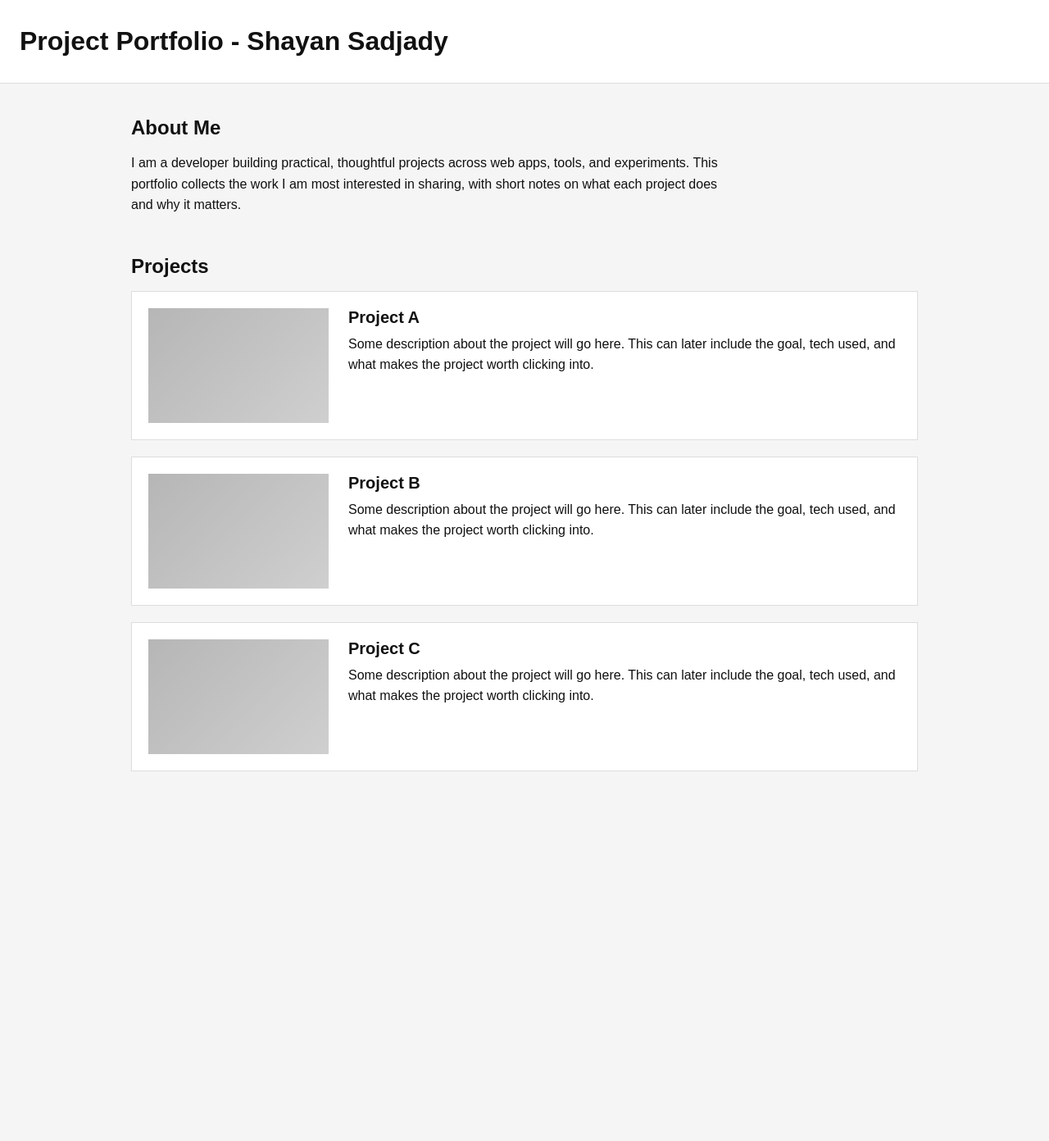
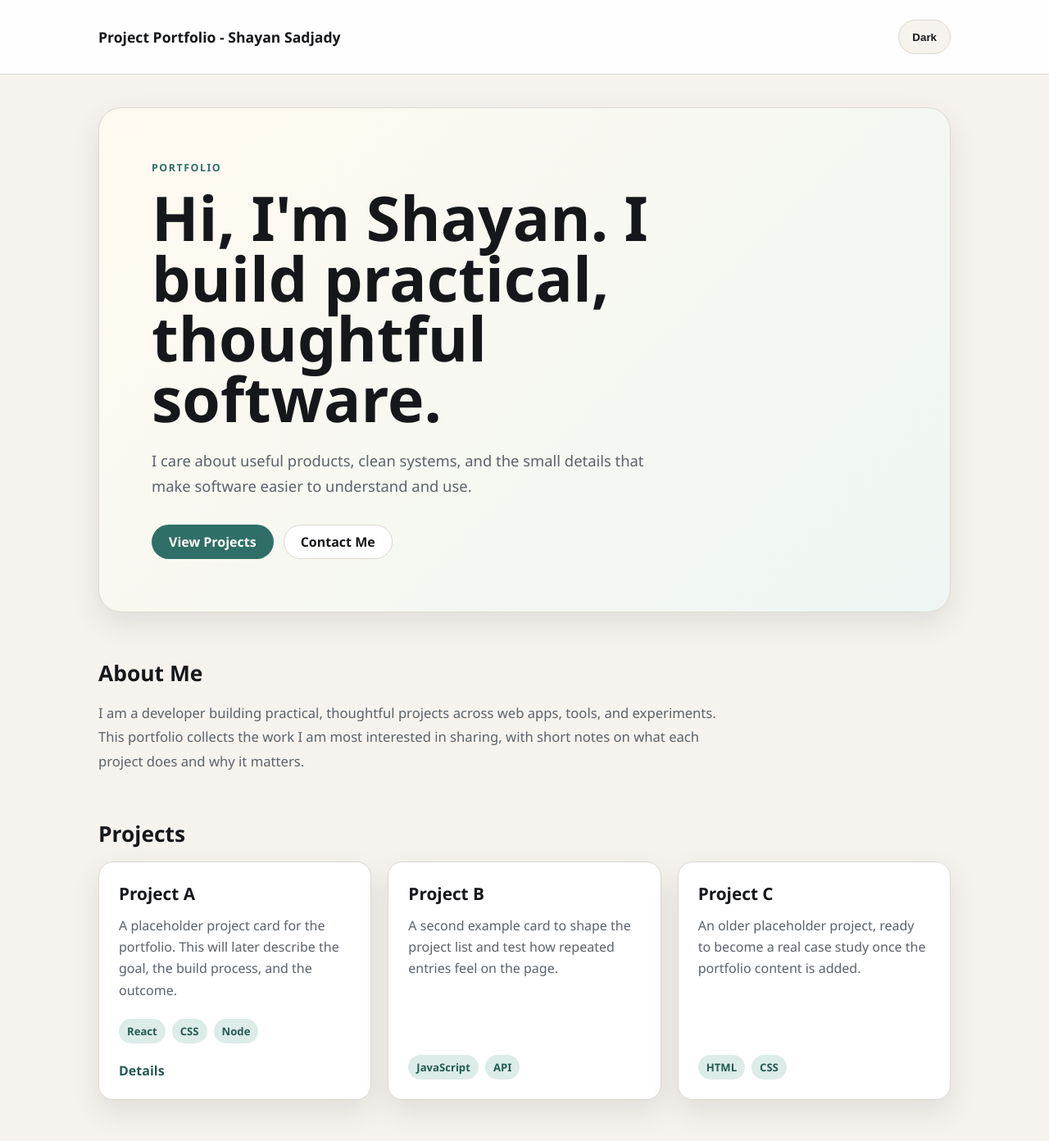
Before and after one commit to 2Fang/projects-website, a React (Vite) app: page / in a window 1280 px wide. Shown: the top 1392 px of the page at 82% size. Before the commit the page ends 1029 px from the top, so only its background shows below. Built offline with nearby package versions, Linux system fonts and the light colour scheme.

Commit message:
[PW-2] styling

```diff
--- a/package.json
+++ b/package.json
@@ -3,7 +3,8 @@
   "version": "1.0.0",
   "private": true,
   "scripts": {
-    "dev": "vite"
+    "dev": "vite",
+    "build": "vite build"
   },
   "dependencies": {
     "@vitejs/plugin-react": "^6.0.1",
--- a/src/styles.css
+++ b/src/styles.css
@@ -1,83 +1,296 @@
+:root {
+  --bg: #f6f3ee;
+  --bg-soft: #ffffff;
+  --bg-hero: linear-gradient(135deg, #fffaf0 0%, #eef6f3 100%);
+  --text: #15171a;
+  --text-muted: #5b626b;
+  --border: #ddd7cf;
+  --accent: #2f6f67;
+  --accent-strong: #255a53;
+  --accent-soft: #dcece8;
+  --shadow: 0 14px 34px rgba(30, 38, 45, 0.1);
+  --shadow-hover: 0 20px 44px rgba(30, 38, 45, 0.16);
+}
+
+:root[data-theme="dark"] {
+  --bg: #111315;
+  --bg-soft: #1a1d20;
+  --bg-hero: linear-gradient(135deg, #1d2324 0%, #15191f 100%);
+  --text: #f3f0ea;
+  --text-muted: #b7b0a6;
+  --border: #2e3438;
+  --accent: #8fd4c8;
+  --accent-strong: #b6eee5;
+  --accent-soft: #203a37;
+  --shadow: 0 14px 34px rgba(0, 0, 0, 0.28);
+  --shadow-hover: 0 20px 44px rgba(0, 0, 0, 0.4);
+}
+
+* {
+  box-sizing: border-box;
+}
+
+html {
+  scroll-behavior: smooth;
+}
+
 body {
   margin: 0;
-  font-family: Arial, sans-serif;
-  background: #f5f5f5;
-  color: #111;
+  font-family:
+    "Aptos", "Segoe UI", system-ui, -apple-system, BlinkMacSystemFont,
+    sans-serif;
+  background: var(--bg);
+  color: var(--text);
+  transition:
+    background-color 180ms ease,
+    color 180ms ease;
+}
+
+a {
+  color: inherit;
 }
 
 .site-header {
-  padding: 32px 24px;
-  background: #ffffff;
-  border-bottom: 1px solid #dddddd;
+  display: flex;
+  align-items: center;
+  justify-content: space-between;
+  gap: 20px;
+  padding: 24px max(24px, calc((100vw - 1040px) / 2));
+  background: color-mix(in srgb, var(--bg-soft) 92%, transparent);
+  border-bottom: 1px solid var(--border);
 }
 
 .site-header h1 {
   margin: 0;
-  font-size: 2rem;
+  font-size: 1.1rem;
+  font-weight: 700;
+}
+
+.theme-toggle,
+.button {
+  display: inline-flex;
+  align-items: center;
+  justify-content: center;
+  min-height: 42px;
+  border-radius: 999px;
+  font-weight: 700;
+  text-decoration: none;
+  transition:
+    transform 160ms ease,
+    background-color 180ms ease,
+    border-color 180ms ease,
+    color 180ms ease;
+}
+
+.theme-toggle {
+  padding: 0 16px;
+  border: 1px solid var(--border);
+  background: var(--bg);
+  color: var(--text);
+  cursor: pointer;
+}
+
+.theme-toggle:hover,
+.button:hover {
+  transform: translateY(-2px);
 }
 
 .page-content {
-  width: min(960px, calc(100% - 48px));
+  width: min(1040px, calc(100% - 48px));
   margin: 0 auto;
-  padding: 40px 0;
+  padding: 40px 0 72px;
+}
+
+.hero-section {
+  padding: 64px;
+  margin-bottom: 56px;
+  border: 1px solid var(--border);
+  border-radius: 28px;
+  background: var(--bg-hero);
+  box-shadow: var(--shadow);
+}
+
+.hero-eyebrow {
+  margin: 0 0 16px;
+  color: var(--accent);
+  font-size: 0.78rem;
+  font-weight: 800;
+  letter-spacing: 0.12em;
+  text-transform: uppercase;
+}
+
+.hero-section h2 {
+  max-width: 760px;
+  margin: 0;
+  font-size: clamp(2.5rem, 6vw, 4.7rem);
+  line-height: 0.98;
+}
+
+.hero-section p:not(.hero-eyebrow) {
+  max-width: 640px;
+  margin: 22px 0 0;
+  color: var(--text-muted);
+  font-size: 1.15rem;
+  line-height: 1.7;
+}
+
+.hero-actions {
+  display: flex;
+  flex-wrap: wrap;
+  gap: 12px;
+  margin-top: 32px;
+}
+
+.button {
+  padding: 0 20px;
+  border: 1px solid transparent;
+}
+
+.button-primary {
+  background: var(--accent);
+  color: var(--bg-soft);
+}
+
+.button-primary:hover {
+  background: var(--accent-strong);
+}
+
+.button-secondary {
+  border-color: var(--border);
+  background: var(--bg-soft);
+  color: var(--text);
 }
 
 .summary-section,
 .projects-section {
-  margin-bottom: 48px;
+  margin-bottom: 56px;
 }
 
 .summary-section h2,
 .projects-section h2 {
   margin: 0 0 16px;
-  font-size: 1.5rem;
+  font-size: 1.65rem;
 }
 
 .summary-section p {
-  max-width: 720px;
+  max-width: 760px;
   margin: 0;
-  font-size: 1rem;
-  line-height: 1.6;
+  color: var(--text-muted);
+  font-size: 1.04rem;
+  line-height: 1.75;
 }
 
 .project-list {
   display: grid;
+  grid-template-columns: repeat(3, minmax(0, 1fr));
   gap: 20px;
 }
 
 .project-card {
-  display: grid;
-  grid-template-columns: 220px 1fr;
-  gap: 24px;
-  padding: 20px;
-  background: #ffffff;
-  border: 1px solid #dddddd;
+  display: flex;
+  min-height: 260px;
+  flex-direction: column;
+  gap: 22px;
+  padding: 24px;
+  border: 1px solid var(--border);
+  border-radius: 18px;
+  background: var(--bg-soft);
+  box-shadow: var(--shadow);
+  transition:
+    transform 180ms ease,
+    border-color 180ms ease,
+    box-shadow 180ms ease,
+    background-color 180ms ease;
 }
 
-.project-image {
-  min-height: 140px;
-  background:
-    linear-gradient(135deg, rgba(0, 0, 0, 0.12), rgba(0, 0, 0, 0)),
-    #cfcfcf;
+.project-card:hover {
+  transform: translateY(-5px);
+  border-color: color-mix(in srgb, var(--accent) 55%, var(--border));
+  box-shadow: var(--shadow-hover);
 }
 
-.project-details h3 {
-  margin: 0 0 8px;
-  font-size: 1.25rem;
+.project-card-content {
+  display: grid;
+  gap: 12px;
 }
 
-.project-details p {
+.project-card h3 {
   margin: 0;
-  line-height: 1.6;
+  font-size: 1.3rem;
+}
+
+.project-card p {
+  margin: 0;
+  color: var(--text-muted);
+  line-height: 1.65;
+}
+
+.tech-tags {
+  display: flex;
+  flex-wrap: wrap;
+  gap: 8px;
+  padding: 0;
+  margin: auto 0 0;
+  list-style: none;
+}
+
+.tech-tags li {
+  padding: 6px 10px;
+  border-radius: 999px;
+  background: var(--accent-soft);
+  color: var(--accent-strong);
+  font-size: 0.82rem;
+  font-weight: 700;
+}
+
+.project-links {
+  display: flex;
+  flex-wrap: wrap;
+  gap: 12px;
+}
+
+.project-links a {
+  color: var(--accent-strong);
+  font-weight: 800;
+  text-decoration: none;
+}
+
+.project-links a:hover {
+  text-decoration: underline;
+}
+
+@media (max-width: 860px) {
+  .project-list {
+    grid-template-columns: 1fr;
+  }
+
+  .project-card {
+    min-height: auto;
+  }
 }
 
 @media (max-width: 640px) {
-  .page-content {
-    width: min(100% - 32px, 960px);
-    padding: 32px 0;
+  .site-header {
+    align-items: flex-start;
+    flex-direction: column;
   }
 
-  .project-card {
-    grid-template-columns: 1fr;
+  .page-content {
+    width: min(100% - 32px, 1040px);
+    padding: 28px 0 56px;
+  }
+
+  .hero-section {
+    padding: 36px 24px;
+    border-radius: 20px;
+  }
+
+  .hero-section h2 {
+    font-size: 2.45rem;
+  }
+
+  .button,
+  .theme-toggle {
+    width: 100%;
   }
 }
--- a/src/ui/App.jsx
+++ b/src/ui/App.jsx
@@ -1,4 +1,6 @@
+import { useEffect, useState } from "react";
 import Header from "./components/Header.jsx";
+import Hero from "./components/Hero.jsx";
 import ProjectList from "./components/ProjectList.jsx";
 import Summary from "./components/Summary.jsx";
 
@@ -6,28 +8,60 @@ const projects = [
   {
     title: "Project A",
     description:
-      "Some description about the project will go here. This can later include the goal, tech used, and what makes the project worth clicking into.",
-    imageAlt: "Placeholder project image"
+      "A placeholder project card for the portfolio. This will later describe the goal, the build process, and the outcome.",
+    techTags: ["React", "CSS", "Node"],
+    links: [
+      {
+        label: "Details",
+        href: "#"
+      }
+    ]
   },
   {
     title: "Project B",
     description:
-      "Some description about the project will go here. This can later include the goal, tech used, and what makes the project worth clicking into.",
-    imageAlt: "Placeholder project image"
+      "A second example card to shape the project list and test how repeated entries feel on the page.",
+    techTags: ["JavaScript", "API"],
+    links: []
   },
   {
     title: "Project C",
     description:
-      "Some description about the project will go here. This can later include the goal, tech used, and what makes the project worth clicking into.",
-    imageAlt: "Placeholder project image"
-  },
+      "An older placeholder project, ready to become a real case study once the portfolio content is added.",
+    techTags: ["HTML", "CSS"],
+    links: []
+  }
 ];
 
+function getInitialTheme() {
+  const savedTheme = localStorage.getItem("theme");
+
+  if (savedTheme === "light" || savedTheme === "dark") {
+    return savedTheme;
+  }
+
+  return window.matchMedia("(prefers-color-scheme: dark)").matches
+    ? "dark"
+    : "light";
+}
+
 function App() {
+  const [theme, setTheme] = useState(getInitialTheme);
+
+  useEffect(() => {
+    document.documentElement.dataset.theme = theme;
+    localStorage.setItem("theme", theme);
+  }, [theme]);
+
+  function toggleTheme() {
+    setTheme((currentTheme) => (currentTheme === "dark" ? "light" : "dark"));
+  }
+
   return (
     <>
-      <Header />
+      <Header theme={theme} onToggleTheme={toggleTheme} />
       <main className="page-content">
+        <Hero />
         <Summary />
         <ProjectList projects={projects} />
       </main>
--- a/src/ui/components/Header.jsx
+++ b/src/ui/components/Header.jsx
@@ -1,7 +1,15 @@
-function Header() {
+function Header({ theme, onToggleTheme }) {
   return (
     <header className="site-header">
       <h1>Project Portfolio - Shayan Sadjady</h1>
+      <button
+        className="theme-toggle"
+        type="button"
+        onClick={onToggleTheme}
+        aria-label={`Switch to ${theme === "dark" ? "light" : "dark"} mode`}
+      >
+        {theme === "dark" ? "Light" : "Dark"}
+      </button>
     </header>
   );
 }
--- /dev/null
+++ b/src/ui/components/Hero.jsx
@@ -0,0 +1,22 @@
+function Hero() {
+  return (
+    <section className="hero-section">
+      <p className="hero-eyebrow">Portfolio</p>
+      <h2>Hi, I&apos;m Shayan. I build practical, thoughtful software.</h2>
+      <p>
+        I care about useful products, clean systems, and the small details that
+        make software easier to understand and use.
+      </p>
+      <div className="hero-actions" aria-label="Portfolio actions">
+        <a className="button button-primary" href="#projects">
+          View Projects
+        </a>
+        <a className="button button-secondary" href="mailto:hello@example.com">
+          Contact Me
+        </a>
+      </div>
+    </section>
+  );
+}
+
+export default Hero;
--- /dev/null
+++ b/src/ui/components/ProjectCard.jsx
@@ -0,0 +1,30 @@
+function ProjectCard({ title, description, techTags = [], links = [] }) {
+  return (
+    <article className="project-card">
+      <div className="project-card-content">
+        <h3>{title}</h3>
+        <p>{description}</p>
+      </div>
+
+      {techTags.length > 0 && (
+        <ul className="tech-tags" aria-label={`${title} technologies`}>
+          {techTags.map((tag) => (
+            <li key={tag}>{tag}</li>
+          ))}
+        </ul>
+      )}
+
+      {links.length > 0 && (
+        <div className="project-links">
+          {links.map((link) => (
+            <a key={link.label} href={link.href}>
+              {link.label}
+            </a>
+          ))}
+        </div>
+      )}
+    </article>
+  );
+}
+
+export default ProjectCard;
--- a/src/ui/components/ProjectItem.jsx
+++ /dev/null
@@ -1,13 +0,0 @@
-function ProjectItem({ title, description, imageAlt }) {
-  return (
-    <article className="project-card">
-      <div className="project-image" aria-label={imageAlt}></div>
-      <div className="project-details">
-        <h3>{title}</h3>
-        <p>{description}</p>
-      </div>
-    </article>
-  );
-}
-
-export default ProjectItem;
--- a/src/ui/components/ProjectList.jsx
+++ b/src/ui/components/ProjectList.jsx
@@ -1,17 +1,18 @@
-import ProjectItem from "./ProjectItem.jsx";
+import ProjectCard from "./ProjectCard.jsx";
 
 function ProjectList({ projects }) {
   return (
-    <section className="projects-section">
+    <section className="projects-section" id="projects">
       <h2>Projects</h2>
 
       <div className="project-list">
         {projects.map((project) => (
-          <ProjectItem
+          <ProjectCard
             key={project.title}
             title={project.title}
             description={project.description}
-            imageAlt={project.imageAlt}
+            techTags={project.techTags}
+            links={project.links}
           />
         ))}
       </div>
```
